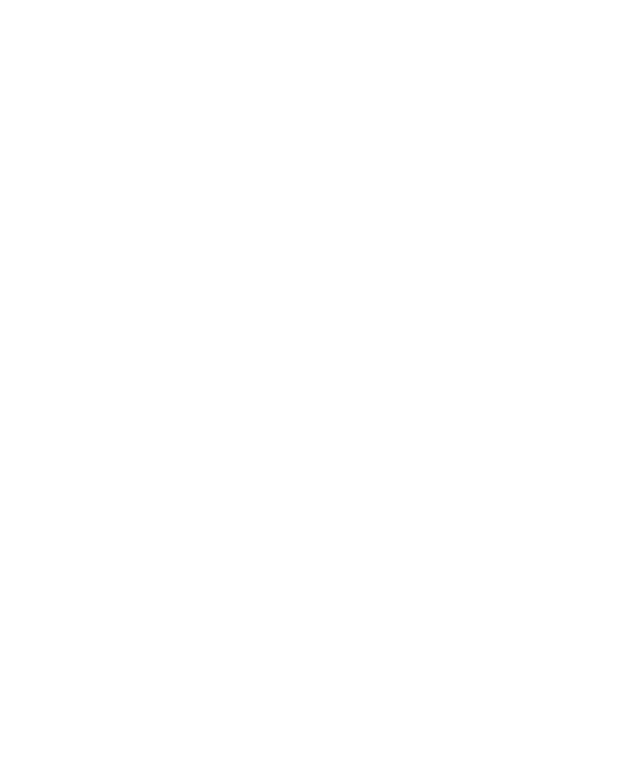
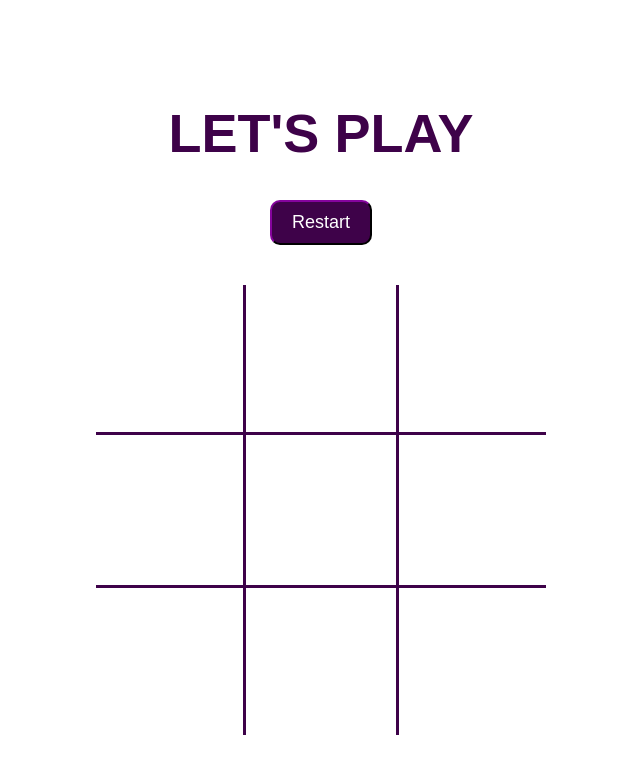
Before and after one commit to gymmu-DC-CS/tic-tac-toe-e255558, a plain HTML site: page index.html in a window 1280 px wide. Shown: the whole page, without its empty margins (319-959 px from the left). Drawn offline with Linux system fonts and the light colour scheme.

Commit message:
bei min 21 im video

```diff
--- a/app.css
+++ b/app.css
@@ -0,0 +1,60 @@
+:root {
+    --purple: #3e0249
+}
+
+body {
+    margin: 0;
+    padding: 0;
+    color: var(--purple);
+    font-family: sans-serif;
+}
+
+* {
+    box-sizing: border-box;
+}
+
+h1 {
+    font-size: 54px;
+    text-transform: uppercase;
+}
+
+.container {
+    padding: 40px;
+    height: 100vh;
+    display: flex;
+    justify-content: center;
+    align-items: center;
+    flex-direction: column;
+}
+
+#gameboard {
+    width: 450px;
+    display: flex;
+    flex-wrap: wrap;
+    margin-top: 40px;
+}
+
+.box {
+    height: 150px;
+    width: 150px;
+    display: flex;
+    justify-content: center;
+    align-items: center;
+    color: var(--purple);
+    font-size: 150px;
+}
+
+button {
+    padding: 10px 20px;
+    border-radius: 10px;
+    background-color: var(--purple);
+    color: white;
+    border-color: var(--purple);
+    font-size: 18px;
+    transition: 200ms transform;
+}
+
+button:hover {
+    cursor: pointer;
+    transform: translateY(-2px);
+}
--- a/app.js
+++ b/app.js
@@ -0,0 +1,48 @@
+const boxes = Array.from(document.getElementsByClassName('box'));
+const playText = document.getElementById('el');
+const spaces = [null, null, null, null, null, null, null, null, null];
+const O_TEXT = "0";
+const X_TEXT = "X";
+let currentPlayer = O_TEXT;
+
+const drawBoard = () => {
+    boxes.forEach((box, index) => {
+        let styleString = '';
+        if (index < 3) {
+            styleString += `border-bottom: 3px solid var(--purple);`;
+        }
+        if(index % 3 === 0){
+            styleString += `border-right: 3px solid var(--purple);`;
+        }
+        if(index % 3 === 2){
+            styleString += `border-left: 3px solid var(--purple);`;
+        }
+        if (index > 5) {
+            styleString += `border-top: 3px solid var(--purple);`;
+        }
+        box.style = styleString;
+        box.addEventListener('click', boxClicked)
+    });
+};
+
+const boxClicked = (e) => {
+    const id = e.target.id;
+    if(!spaces[id]){
+        spaces[id] = currentPlayer;
+        e.target.innerText = currentPlayer;
+
+        if(playerHasWon()) {
+            playText.innerText = `${currentPlayer} has won!`;
+            return;
+        }
+        currentPlayer = currentPlayer === O_TEXT
+    }
+}
+
+const playerHasWon = () => {
+    if(spaces[0] === currentPlayer){
+
+    }
+}
+
+drawBoard();
--- a/index.html
+++ b/index.html
@@ -3,9 +3,25 @@
 <head>
     <meta charset="UTF-8">
     <meta name="viewport" content="width=device-width, initial-scale=1.0">
-    <title>Document</title>
+    <title>Tic Tac Toe</title>
+    <link rel="stylesheet" href="app.css">
 </head>
 <body>
-
+    <div class="container">
+        <h1 id="playText">Let's play</h1>
+        <button id="restartBtn">Restart</button>
+        <div id="gameboard">
+            <div class="box" id="0"></div>
+            <div class="box" id="1"></div>
+            <div class="box" id="2"></div>
+            <div class="box" id="3"></div>
+            <div class="box" id="4"></div>
+            <div class="box" id="5"></div>
+            <div class="box" id="6"></div>
+            <div class="box" id="7"></div>
+            <div class="box" id="8"></div>
+        </div>
+    </div>
+    <script src="app.js"></script>
 </body>
 </html>
```
